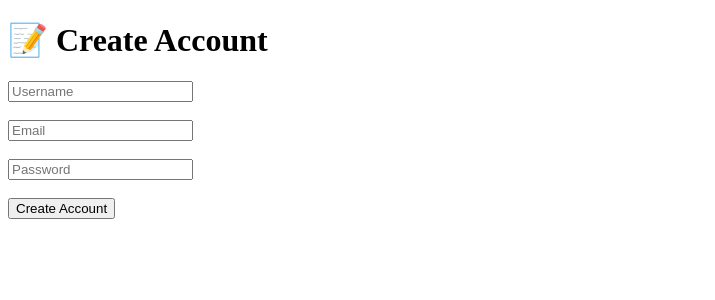
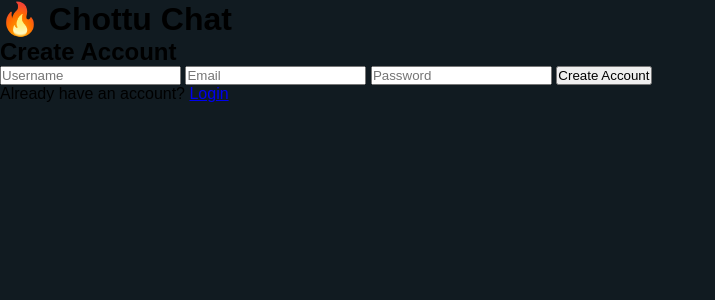
Before and after one commit to tirathram2/chottu-chat, a Flask app: page /signup in a window 1280 px wide. Shown: the top 300 px of the page, without its empty margins (0-715 px from the left). Run offline with Flask 3, Linux system fonts and the light colour scheme.

Commit message:
Revamp signup.html structure and design
Updated the signup page layout and improved styling.

```diff
--- a/templates/signup.html
+++ b/templates/signup.html
@@ -4,15 +4,27 @@
     <meta charset="UTF-8">
     <meta name="viewport" content="width=device-width, initial-scale=1.0">
     <title>Sign Up - Chottu Chat</title>
+    <link rel="stylesheet" href="{{ url_for('static', filename='style.css') }}">
 </head>
 <body>
 
-<h1>📝 Create Account</h1>
+<div class="login-container">
+    <h1>🔥 Chottu Chat</h1>
+    <h2>Create Account</h2>
 
-<form>
-    <input type="text" placeholder="Username"><br><br>
-    <input type="email" placeholder="Email"><br><br>
-    <input type="password" placeholder="Password"><br><br>
+    <input type="text" placeholder="Username">
 
-    <button type="submit">Create Account</button>
-</form>
+    <input type="email" placeholder="Email">
+
+    <input type="password" placeholder="Password">
+
+    <button>Create Account</button>
+
+    <p>
+        Already have an account?
+        <a href="/login">Login</a>
+    </p>
+</div>
+
+</body>
+</html>
```
